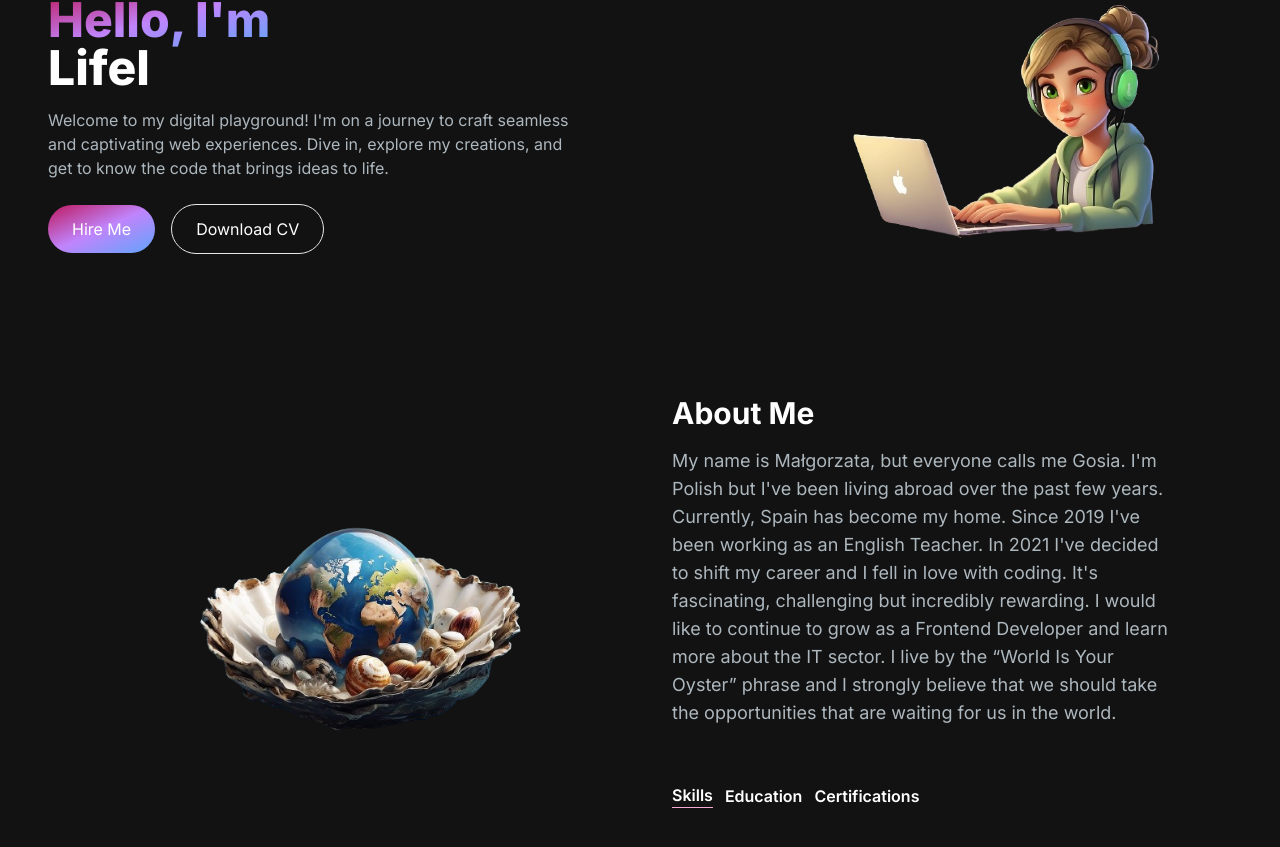
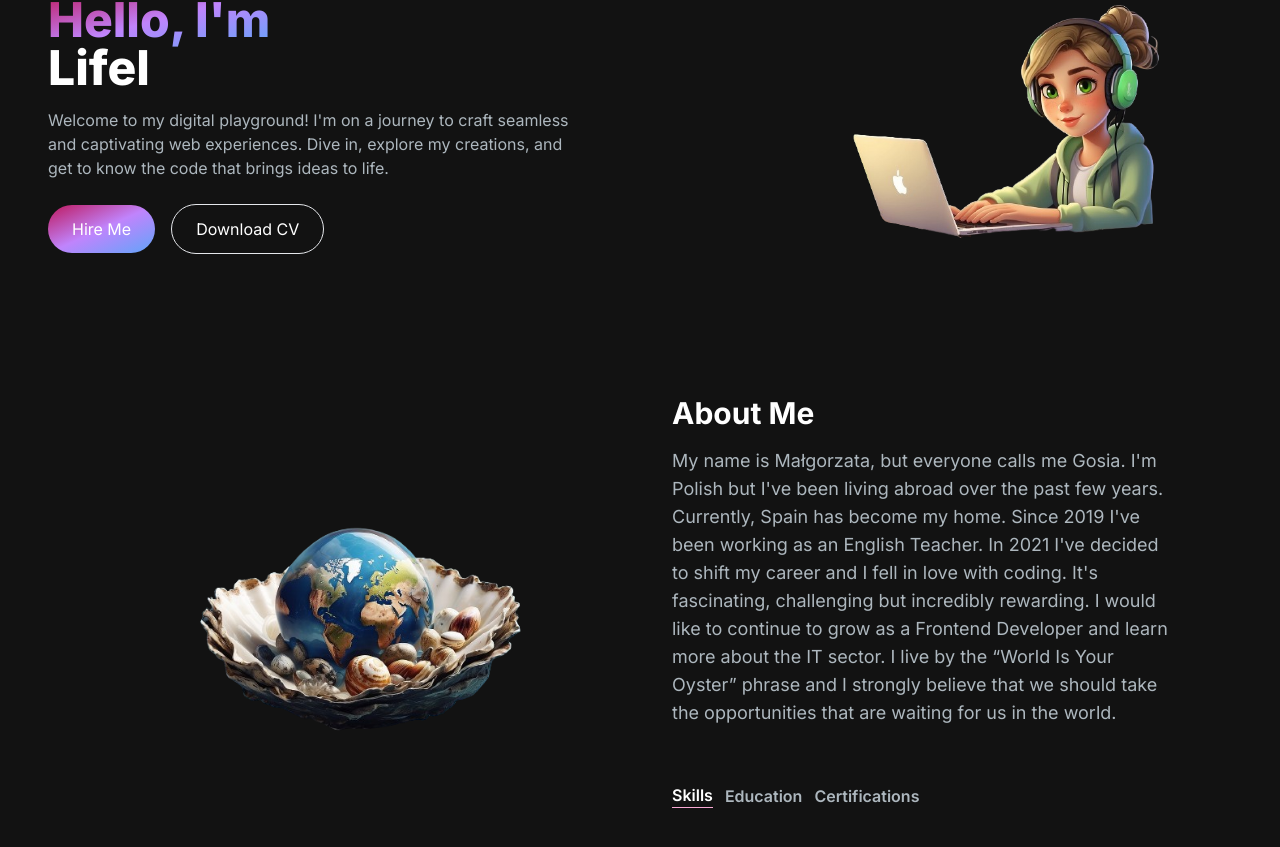
Before and after one commit to gosiast/NextJs-portfolio, a Next.js app: page / in a window 1280 px wide. Shown: the part 181-1028 px from the top of the page. Built offline with nearby package versions, Linux system fonts and the light colour scheme.

Commit message:
updated color when inactive button

```diff
--- a/app/components/TabButton.jsx
+++ b/app/components/TabButton.jsx
@@ -6,7 +6,7 @@ import React from "react";
 const TabButton = ( {active, selectTab, children} ) => {
     // so depending if it's active, there is a condition
     // to what will happen with the button
-    const buttonClasses = active ? 'text-white border-b border-pink-300' : 'text-[$ADB7BE]'
+    const buttonClasses = active ? 'text-white border-b border-pink-300' : 'text-[#ADB7BE]'
   return (
     //onClick what happens when we click the button
     <button onClick={selectTab}>
```
